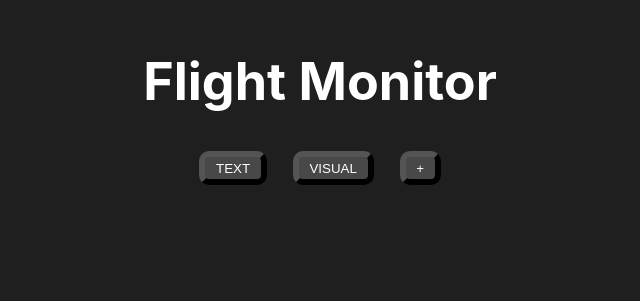
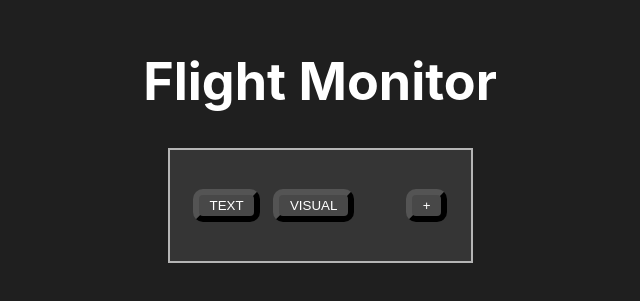
Before and after one commit to YardenDrori/Airforce-Assignment, a React (Create React App) app in the folder monitor-frontend/: page / in a window 1280 px wide. Shown: the part 105-406 px from the top of the page, without its empty margins (320-960 px from the left). Built offline with nearby package versions, Linux system fonts and the light colour scheme.

Commit message:
prettied up the frontend

```diff
--- a/monitor-frontend/src/components/Dashboard.css
+++ b/monitor-frontend/src/components/Dashboard.css
@@ -1,4 +1,17 @@
-.Button {
+.main-body {
+  align-items: center;
+  justify-content: center;
+  display: grid;
+  border-color: rgb(181, 181, 181);
+  border-width: 0.1em;
+  border-style: solid;
+  padding: 0.3em;
+  background-color: #353535;
+  border-width: 0.1em;
+  padding: 0.9em;
+}
+
+.button {
     color: white;
     background-color: rgb(72, 72, 72);
     padding: 0.25em 0.8em;
@@ -8,38 +21,55 @@
     border-style:outset;
     border-radius: 0.75em;
 }
-.Button:hover {
+.button:hover {
     color: rgb(146, 242, 255);
-    transform: scale(1.2);
+    transform: scale(1.1);
     transition: transform 0.1s ease-in-out;
 }
-.Button:active {
+.button:active {
     color: rgb(70, 206, 255);
     border-style:groove
 }
-.Buttons {
-    display: inline-flex;
-    gap: 1em;
-    padding-bottom: 2em;
+.primary-buttons {
+  align-items:center;
+  justify-items: center;
+  display:flex;
+  gap:0.5em;
+}
+.buttons {
+  position: relative;
+  justify-content: center;
+  display: flex;
+  gap: 2em;
+  padding-bottom: 0.6em;
+  padding-top: 0.6em;
 }
 
+
+
 .data-boxes {
-    display:inline-flex;
-    gap: 1em;
+    display:flex;
+    flex-direction: column;
+    gap: 2em;
 }
 
 .data-box-text {
+
   padding: 1EM;
-    border-width: 0.3EM;
-    border-color: rgb(86, 0, 0);
+  border-width: 0.2em;
+  border-color: rgb(25, 25, 25);
   border-style: solid;
   background-color: rgb(72, 72, 72);
   border-radius: 2EM;
 }
 
+
 .data-box-plus{
-    width: 200px;
-    height: 30px;
+  display: flex;
+  flex-direction: row;
+  width: 7.5em;
+  height: 3em;
+  display: flex;
   font-size: 16px;
   color: #333;
   background-color: rgb(202, 202, 202);
@@ -49,6 +79,24 @@
   border-width: 0.2EM;
   border-style:solid;
   border-radius: 0.75em;
+}
+
+.plus-popover {
+  height: 12.5em;
+  width: 25em;
+  position: absolute;
+  top: 67.5%;
+  left: 50%;
+  transform: translate(-50%, -50%);
+
+  background: rgba(255, 255, 255, 0.2);
+  backdrop-filter: blur(15px);
+
+  padding: 1em;
+  border-radius: 3em;
+  box-shadow: 0 0 10px rgba(0, 0, 0, 0.25);
+  z-index: 999;
+  border: 1px solid rgba(255, 255, 255, 0.3); /* optional glass border */
 }
 
 .arrow-button {
@@ -72,11 +120,7 @@
 .visual-data {
   display: flex;
   position: relative;
-  height:fit-content;
-  width: fit-content;
-  left: 50%;
-  top: 10em;
-  transform: translate(-50%, -50%);
+  align-items: center;
   /* transform-origin: center center; */
   gap: 3em;
 }
@@ -85,7 +129,6 @@
   position: relative;
   width: 4EM;
   height: 30rem;
-  bottom: 3em;
 }
 
 
@@ -117,7 +160,7 @@
   scale: 3;
   width: 3em;
   height: 1EM;
-  background-color: rgb(0, 187, 255);
+  background-color: rgb(255, 100, 100);
   clip-path: polygon(0 45%, 60% 45%, 60% 30%, 70% 50%, 60% 70%, 60% 55%, 0 55%);
   transition: top 0.3s ease-in-out;
   z-index: 2;
@@ -145,11 +188,13 @@
 }
 
 .circle {
+  display: grid;
   position: absolute;
   width: 10em;
   height: 10em;
   background-color: white;
   clip-path: circle(50% at 50% 50%);
+
 }
 
 .circle-center{
@@ -164,7 +209,7 @@
   height: 5em;
   bottom: 1.5em;
   transform: rotate(-90deg);
-  background-color: rgb(255, 174, 0);
+  background-color: rgb(100, 0, 0);
   clip-path: polygon(0 45%, 60% 45%, 60% 30%, 70% 50%, 60% 70%, 60% 55%, 0 55%);
 }
 
--- a/monitor-frontend/src/components/Dashboard.tsx
+++ b/monitor-frontend/src/components/Dashboard.tsx
@@ -9,6 +9,7 @@ const angle = -50; /*temp untill backend is set up*/
 function Dashboard() {
   const [content, setContent] = useState<ReactElement | null>(null);
   const [rotation, setRotation] = useState(45);
+  const [showPopover, setShowPopover] = useState(false);
 
   function handleClick(buttonId: string) {
     console.log('Button clicked: ', buttonId);
@@ -67,16 +68,8 @@ function Dashboard() {
       );
       setRotation(rotation);
   } else if (buttonId === 'plus') {
-      setContent(
-      <div className='data-boxes'>
-        <div>
-          <input className='data-box-plus' type='text' placeholder='Altitude' />
-          <input className='data-box-plus' type='text' placeholder='HIS' />
-          <input className='data-box-plus' type='text' placeholder='ADI' />
-        </div>
-        <button className='arrow-button' id='submit-button' onClick={() => handleClick('submit')}>SEND</button>
-      </div>
-    );
+    console.log('Button clicked: ', buttonId);
+    setShowPopover(!showPopover);
     } else {
       console.log('ERROR: unknown buttonID');
     }
@@ -84,14 +77,28 @@ function Dashboard() {
 
   return (
     <div className='main-body'>
-      <div className='Buttons'>
-        <button className='Button' onClick={() => handleClick('text')}>TEXT</button>
-        <button className='Button' onClick={() => handleClick('visual')}>VISUAL</button>
-        <button className='Button' onClick={() => handleClick('plus')}>+</button>
+      <div className='buttons'>
+        <div className='primary-buttons'>
+          <button className='button' onClick={() => handleClick('text')}>TEXT</button>
+          <button className='button' onClick={() => handleClick('visual')}>VISUAL</button>
+        </div>
+        <button className='button' id='plus-button' onClick={() => handleClick('plus')}>+</button>
       </div>
       <div className='content'>
         {content}
       </div>
+      {showPopover && (
+        <div className="plus-popover">
+          <div className='data-boxes'>
+              <input className='data-box-plus' type='text' placeholder='Altitude' />
+              <input className='data-box-plus' type='text' placeholder='HIS' />
+              <input className='data-box-plus' type='text' placeholder='ADI' />
+          </div>
+          <button className='arrow-button' id='submit-button' onClick={() => handleClick('submit')}>
+              SEND
+          </button>
+        </div>
+      )}
     </div>
   );
 }
```
Also changed, not shown: 1 other file (tests, documents, lock files or other folders). Lines whose indentation alone changed are shown as unchanged.
